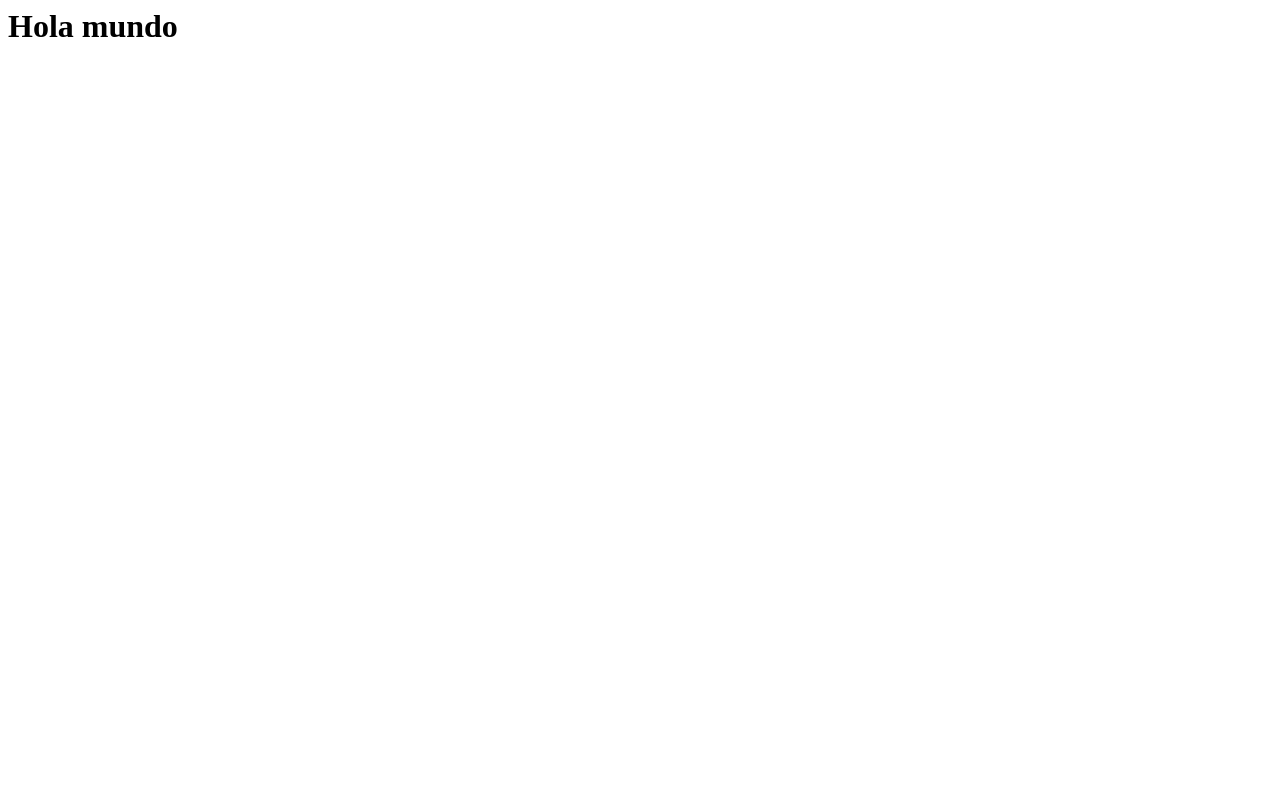
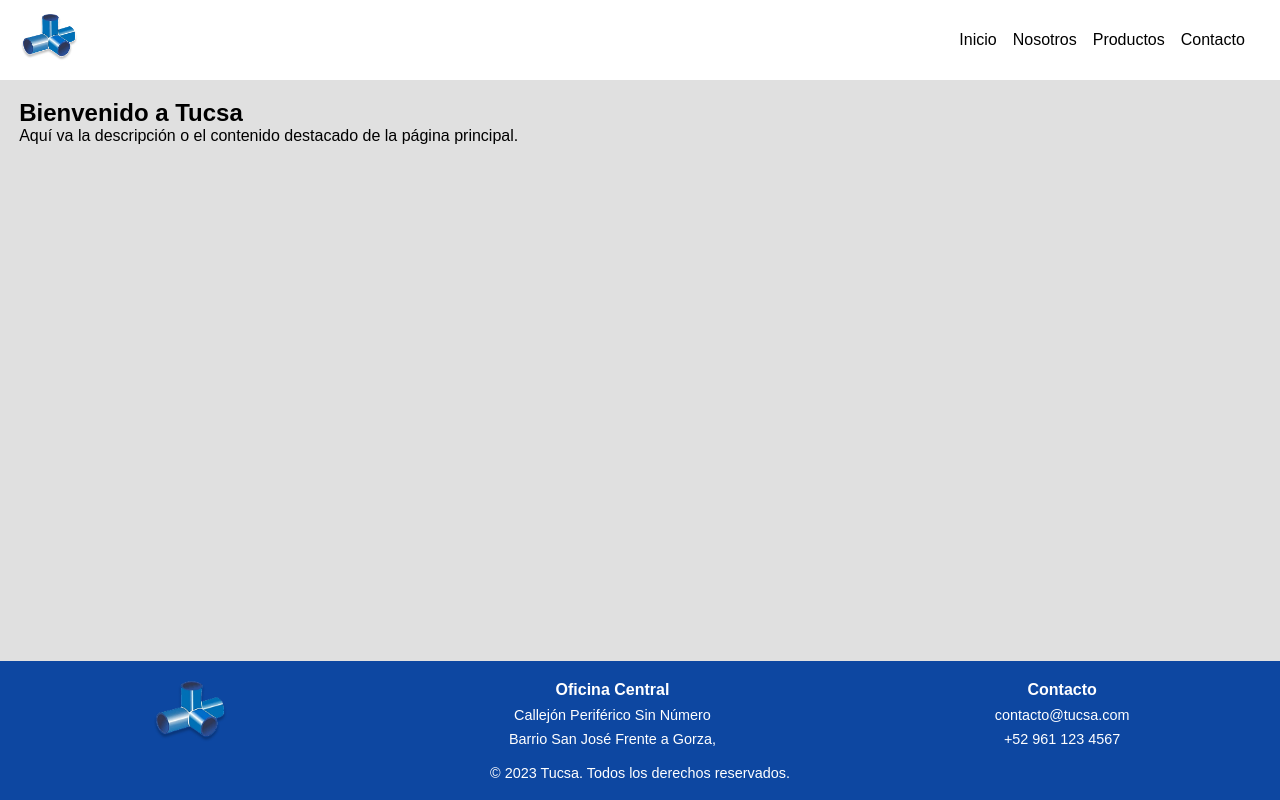
Before and after one commit to Daniel11Doo/tucsa-web, a Flask app: page / in a window 1280 px wide. Before the commit the page is almost empty. Run offline with Flask 3, Linux system fonts and the light colour scheme.

Commit message:
Plantilla base y maquetación con css grid

```diff
--- /dev/null
+++ b/static/styles.css
@@ -0,0 +1,122 @@
+* {
+    margin: 0;
+    padding: 0;
+    box-sizing: border-box;
+}
+
+body {
+    font-family: sans-serif;
+    background-color: #E0E0E0;
+    color: #000;
+}
+
+/* ======= GRID LAYOUT PRINCIPAL ======= */
+.container {
+    display: grid;
+    grid-template-rows: auto 1fr auto;
+    min-height: 100vh;
+}
+
+/* ======= HEADER / NAV ======= */
+.header {
+    grid-row: 1 / 2;
+    display: flex;
+    align-items: center;
+    justify-content: space-between;
+    padding: 0.8rem 1.2rem;
+    background-color: #fff;
+    /* box-shadow: 0 2px 4px rgba(0, 0, 0, 0.1); */
+}
+
+.logo img {
+    max-height: 50px;
+    /* Ajusta si necesitas otro tamaño */
+}
+
+.footer-info .logo a>img {
+    max-height: 65px;
+    /* Ajusta si necesitas otro tamaño */
+}
+
+
+.navbar {
+    margin-right: 1rem;
+}
+
+.navbar ul {
+    list-style: none;
+    display: flex;
+    gap: 1rem;
+}
+
+.navbar a {
+    text-decoration: none;
+    color: #000;
+    font-weight: 500;
+    transition: color 0.2s ease-in-out;
+}
+
+.navbar a:hover {
+    color: #007bff;
+    /* Color de hover, cámbialo a tu gusto */
+}
+
+/* ======= MAIN ======= */
+.main-content {
+    grid-row: 2 / 3;
+    padding: 1.2rem;
+}
+
+/* ======= FOOTER ======= */
+.footer {
+    grid-row: 3 / 4;
+    background-color: #0D47A1;
+    color: #fff;
+    padding: 1.2rem;
+    text-align: center;
+}
+
+.footer-info {
+    display: flex;
+    flex-direction: column;
+    align-items: flex-start;
+    justify-content: start;
+    gap: 1rem;
+    margin-bottom: 1rem;
+}
+
+.footer-info div {
+    margin: 0 auto;
+}
+
+.footer-info a {
+    color: #fff;
+    text-decoration: none;
+    font-weight: 500;
+}
+
+.footer-info a:hover {
+    text-decoration: underline;
+}
+
+/* ======= COPYRIGHT ======= */
+footer p {
+    margin-top: 0.5rem;
+    font-size: 0.9rem;
+}
+
+/* ======= RESPONSIVE ======= */
+@media (min-width: 768px) {
+    .footer-info {
+        flex-direction: row;
+        align-items: center;
+        justify-content: start;
+    }
+}
+
+@media (max-width: 767px) {
+    .navbar ul {
+        flex-direction: column;
+        gap: 0.5rem;
+    }
+}
--- a/templates/base.html
+++ b/templates/base.html
@@ -0,0 +1,71 @@
+<!DOCTYPE html>
+<html lang="es">
+
+<head>
+    <meta charset="UTF-8" />
+    <meta name="viewport" content="width=device-width, initial-scale=1.0" />
+    <title>Tucsa {% block title %}{% endblock %}</title>
+    <link rel="checkout icon" href="{{ url_for('static', filename='images/logo_tucsa.ico') }}">
+
+
+    <link rel="stylesheet" href="{{ url_for('static', filename='styles.css') }}" />
+    {% block head %}
+    {# Aquí puedes inyectar estilos adicionales en páginas específicas #}
+    {% endblock %}
+</head>
+
+<body>
+    <div class="container">
+        <header class="header">
+            <div class="logo">
+                <a href="{{ url_for('home') }}">
+                    <img src="{{ url_for('static', filename='images/logo_tucsa.png') }}" alt="Tucsa" />
+                </a>
+            </div>
+            <nav class="navbar">
+                <ul>
+                    <li><a href="{{ url_for('home') }}">Inicio</a></li>
+                    <li><a href="{{ url_for('home') }}">Nosotros</a></li>
+                    <li><a href="{{ url_for('home') }}">Productos</a></li>
+                    <li><a href="{{ url_for('home') }}">Contacto</a></li>
+                </ul>
+            </nav>
+        </header>
+
+        <main class="main-content">
+            {% block content %}
+            {# Aquí va el contenido específico de cada página #}
+            {% endblock %}
+        </main>
+
+        <footer class="footer">
+            <div class="footer-info">
+                <div class="logo">
+                    <a href="{{ url_for('home') }}">
+                        <img src="{{ url_for('static', filename='images/logo_tucsa.png') }}" alt="Tucsa" />
+                    </a>
+                </div>
+                <div class="office">
+                    <h4>Oficina Central</h4>
+                    <p>Callejón Periférico Sin Número</p>
+                    <p>Barrio San José Frente a Gorza,</p>
+                </div>
+                <div class="contact">
+                    <h4>Contacto</h4>
+                    <p><a href="mailto:contacto@tucsa.com">contacto@tucsa.com</a></p>
+                    <p>+52 961 123 4567</p>
+                </div>
+            </div>
+            <p class="copyright">
+                &copy; 2023 Tucsa. Todos los derechos reservados.
+            </p>
+        </footer>
+    </div>
+
+    <script src="{{ url_for('static', filename='js/app.js') }}"></script>
+    {% block scripts %}
+    {# Aquí puedes inyectar scripts específicos de cada página #}
+    {% endblock %}
+</body>
+
+</html>
--- a/templates/index.html
+++ b/templates/index.html
@@ -1 +1,11 @@
-<h1>Hola mundo</h1>
+{% extends "base.html" %}
+{% block content %}
+<section>
+    <h1>Bienvenido a Tucsa</h1>
+    <p>Aquí va la descripción o el contenido destacado de la página principal.</p>
+</section>
+{% endblock %} {% block scripts %}
+<script>
+    console.log("Página de inicio cargada.");
+</script>
+{% endblock %}
```
Also changed, not shown: static/images/logo_tucsa.ico (added), static/images/logo_tucsa.png (added), static/js/app.js (added).
